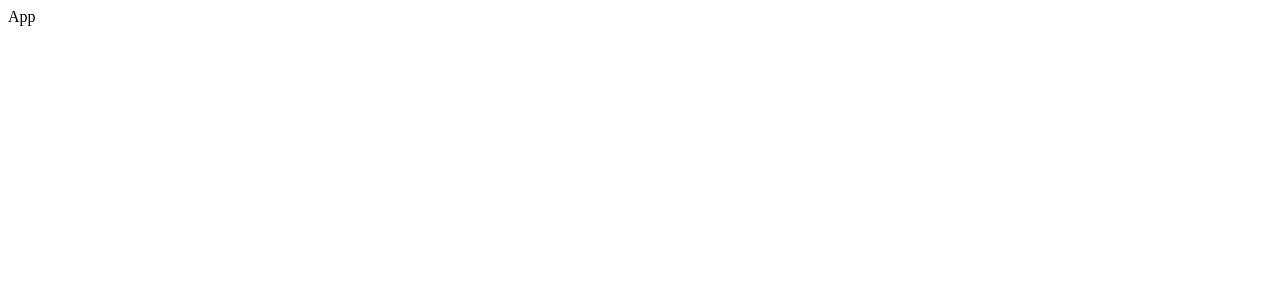
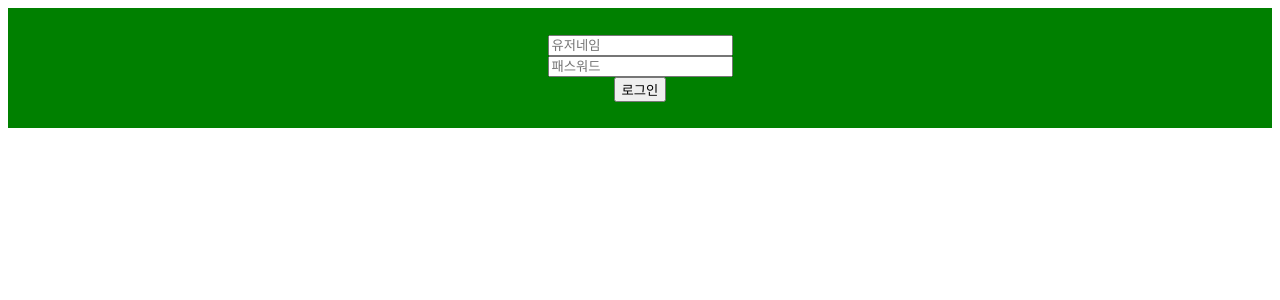
Before and after one commit to miche715/Sticker-Memo, a React (Create React App) app in the folder sticker-memo-client/: page /login in a window 1280 px wide. Shown: the top 300 px of the page. Built offline with nearby package versions, Linux system fonts and the light colour scheme.

Commit message:
로그인 페이지 구현

```diff
--- a/sticker-memo-client/package.json
+++ b/sticker-memo-client/package.json
@@ -9,6 +9,8 @@
     "http-proxy-middleware": "^2.0.6",
     "react": "^18.2.0",
     "react-dom": "^18.2.0",
+    "react-router": "^6.6.1",
+    "react-router-dom": "^6.6.1",
     "react-scripts": "5.0.1",
     "web-vitals": "^2.1.4"
   },
--- a/sticker-memo-client/src/App.js
+++ b/sticker-memo-client/src/App.js
@@ -1,9 +1,27 @@
-import React from 'react';
+import React from "react";
+import { Routes } from "react-router-dom";
+import { Route } from "react-router-dom";
+import { useEffect } from "react";
+import { useNavigate } from "react-router-dom";
+
+import Login from "./components/login/Login"
+import Join from "./components/join/Join"
+import DashBoard from "./components/dashboard/DashBoard"
 
 const App = () => {
+    const navigate = useNavigate();
+
+    useEffect(() => {
+        navigate("/login");
+    }, [])
+
     return (
         <div>
-            App
+            <Routes>
+                <Route exact path="/login" element={<Login />} />
+                <Route exact path="/join" element={<Join />} />
+                <Route exact path="/dashboard" element={<DashBoard />} />
+            </Routes>
         </div>
     );
 };
@@ -12,9 +30,9 @@ export default App;
 
 
 
-// import React from 'react';
-// import { useState } from 'react';
-// import { useEffect } from 'react';
+// import React from "react";
+// import { useState } from "react";
+// import { useEffect } from "react";
 
 // const App = () => {
 //     const [username, setUsername] = useState("");
@@ -51,9 +69,9 @@ export default App;
 
 
 
-// import React from 'react';
-// import { useState } from 'react';
-// import { useEffect } from 'react';
+// import React from "react";
+// import { useState } from "react";
+// import { useEffect } from "react";
 
 // const App = () => {
 //     const [username, setUsername] = useState("");
--- /dev/null
+++ b/sticker-memo-client/src/components/dashboard/DashBoard.jsx
@@ -0,0 +1,9 @@
+import React from "react";
+
+const DashBoard = () => {
+  return (
+        <div>DashBoard</div>
+    );
+};
+
+export default DashBoard;
--- /dev/null
+++ b/sticker-memo-client/src/components/join/Join.jsx
@@ -0,0 +1,9 @@
+import React from "react";
+
+const Join = () => {
+    return (
+        <div>Join</div>
+    );
+};
+
+export default Join;
--- /dev/null
+++ b/sticker-memo-client/src/components/login/Login.jsx
@@ -0,0 +1,63 @@
+import React from "react";
+import { useState } from "react";
+import { useNavigate } from "react-router-dom";
+
+const style = {
+    wrapper: {
+        display: "flex",
+        flexDirection: "column",
+        height: "15vh",
+        justifyContent: "center",
+        alignItems: "center",
+        background: "green"
+    }
+};
+
+const Login = (props) => {
+    const [username, setUsername] = useState("");
+    const [password, setPassword] = useState("");
+
+    const navigate = useNavigate();
+
+    const handleLoginButtonClick = (event) => {
+        fetch("/api/users/login", {
+            method: "POST",
+            headers: {
+                "Content-Type": "application/json;charset=utf-8",
+                "Accept": "application/json"
+            },
+            body: JSON.stringify({
+                username: username,
+                password: password
+            })
+        })
+        .then((response) => {
+            return response.json();
+        })
+        .then((responseBody) => {
+            if(responseBody.isSuccess)
+            {
+                navigate("/dashboard");
+            }
+            else
+            {
+                alert(responseBody.message)
+            }
+        });
+
+        setUsername("");
+        setPassword("");
+    };
+
+    return (
+        <div>
+            <div style={style.wrapper}>
+                <input type="text" placeholder="유저네임" value={username} onChange={(event) => {setUsername(event.target.value)}} />
+                <input type="password" placeholder="패스워드" value={password} onChange={(event) => {setPassword(event.target.value)}} />
+                <button type="submit" onClick={handleLoginButtonClick}>로그인</button>
+            </div>
+        </div>
+    );
+};
+
+export default Login;
--- a/sticker-memo-client/src/index.js
+++ b/sticker-memo-client/src/index.js
@@ -1,13 +1,15 @@
-import React from 'react';
-import ReactDOM from 'react-dom/client';
+import React from "react";
+import ReactDOM from "react-dom/client";
+import { BrowserRouter } from "react-router-dom";
 
-import App from './App';
+import App from "./App";
 
-import './index.css';
+const root = ReactDOM.createRoot(document.getElementById("root"));
 
-const root = ReactDOM.createRoot(document.getElementById('root'));
 root.render(
-    <React.StrictMode>
-        <App />
-    </React.StrictMode>
+    <BrowserRouter>
+        <React.StrictMode>
+            <App />
+        </React.StrictMode>
+    </BrowserRouter>
 );
```
Also changed, not shown: sticker-memo-client/src/utilities/fetchUtility.js (added, +18 -0 lines), 2 other files (tests, documents, lock files or other folders).
